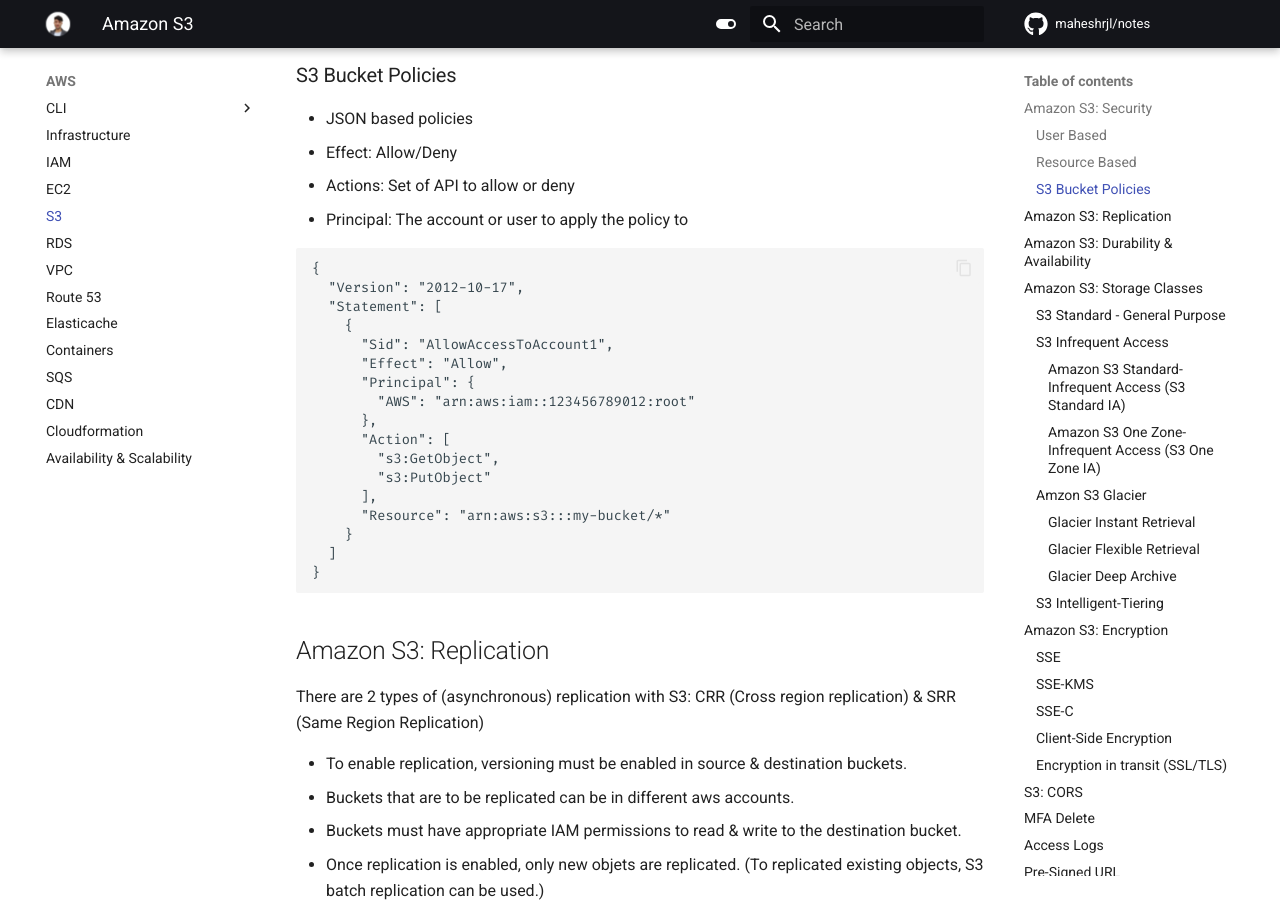
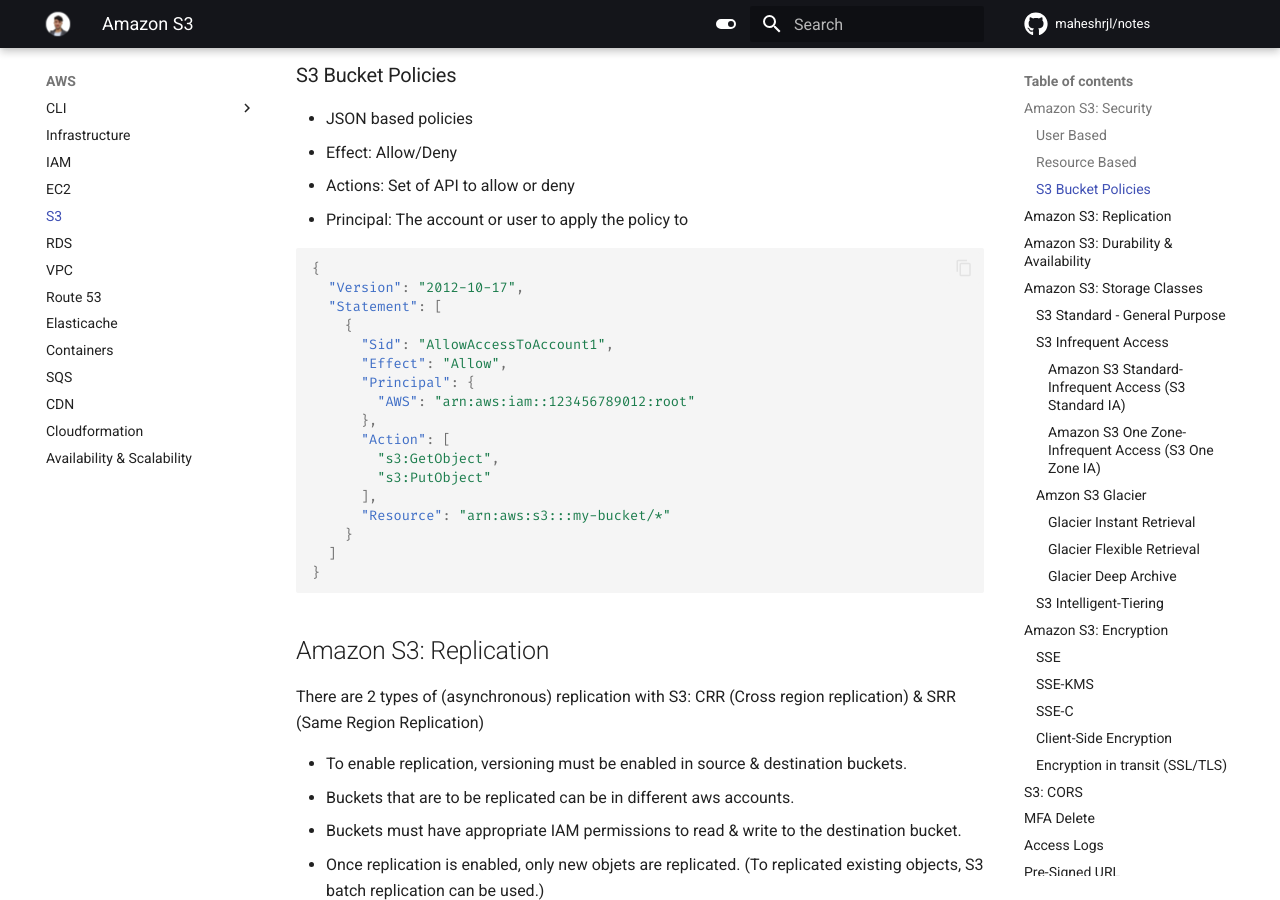
Before and after one commit to maheshrijal/notes, an MkDocs documentation site: the page built from docs/AWS/s3.md, in a window 1280 px wide and 900 px high, scrolled down 847 px. Built offline with MkDocs 1.6.1 and Material for MkDocs 9.7.7, drawn with Linux system fonts in a browser that asks for light colours; comment, search, counter and statistics services are not loaded; some of the changed text lies outside the part shown.

Commit message:
update (#22)

````diff
--- a/docs/AWS/s3.md
+++ b/docs/AWS/s3.md
@@ -37,7 +37,7 @@ date: 2023-03-16
 - Actions: Set of API to allow or deny
 - Principal: The account or user to apply the policy to
 
-```
+```json
 {
   "Version": "2012-10-17",
   "Statement": [
@@ -194,7 +194,7 @@ Encryption in flight is also called SSL/TLS
 !!! note
 
     Fore encryption in transit with a bucket policy.
-    ```
+    ```json
     {
     "Version": "2012-10-17",
     "Statement": [
--- a/mkdocs.yml
+++ b/mkdocs.yml
@@ -140,7 +140,9 @@ markdown_extensions:
   - attr_list
   - def_list
   - pymdownx.tasklist
-  - pymdownx.highlight
+  - pymdownx.highlight:
+      anchor_linenums: true
+      use_pygments: true
   - pymdownx.magiclink
   - pymdownx.superfences
   - pymdownx.tabbed
````
Also changed, not shown: docs/AWS/CLI/S3.md (+6 -0 lines), docs/AWS/iam.md (+7 -2 lines).
